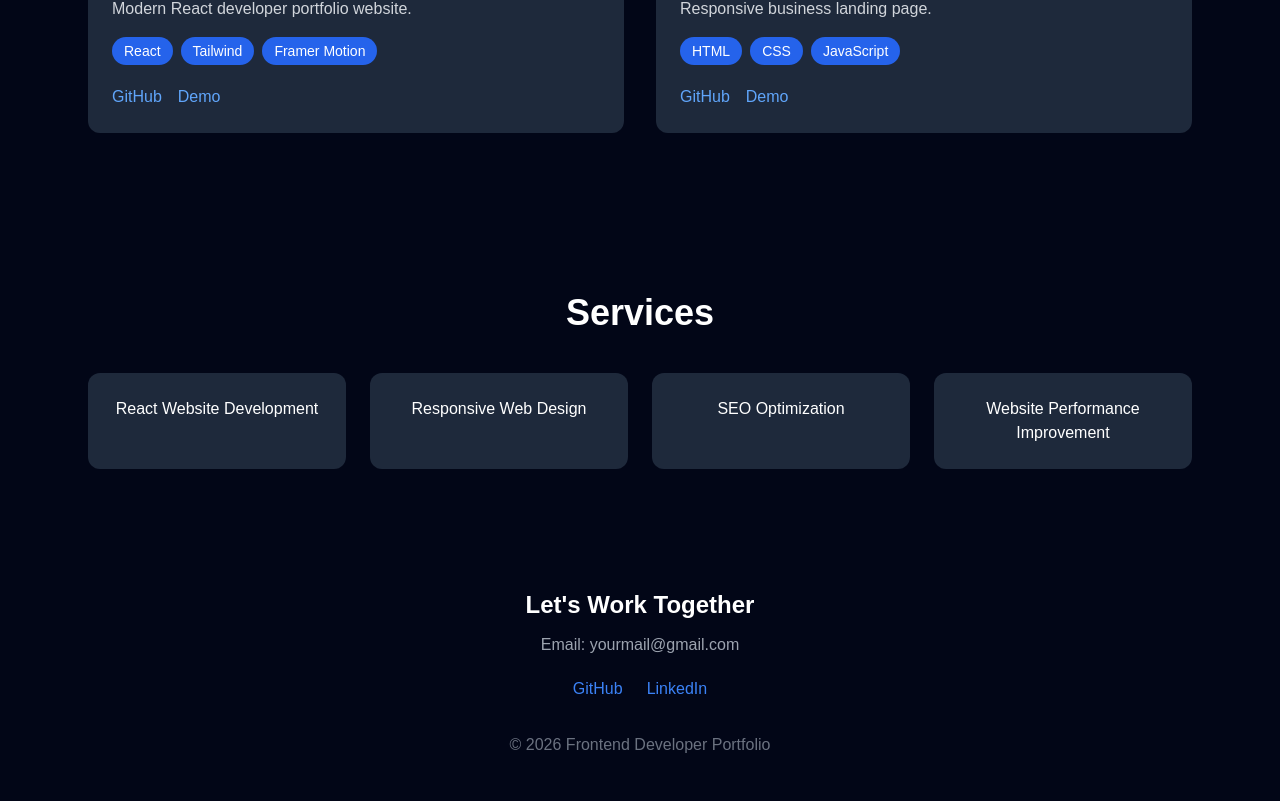
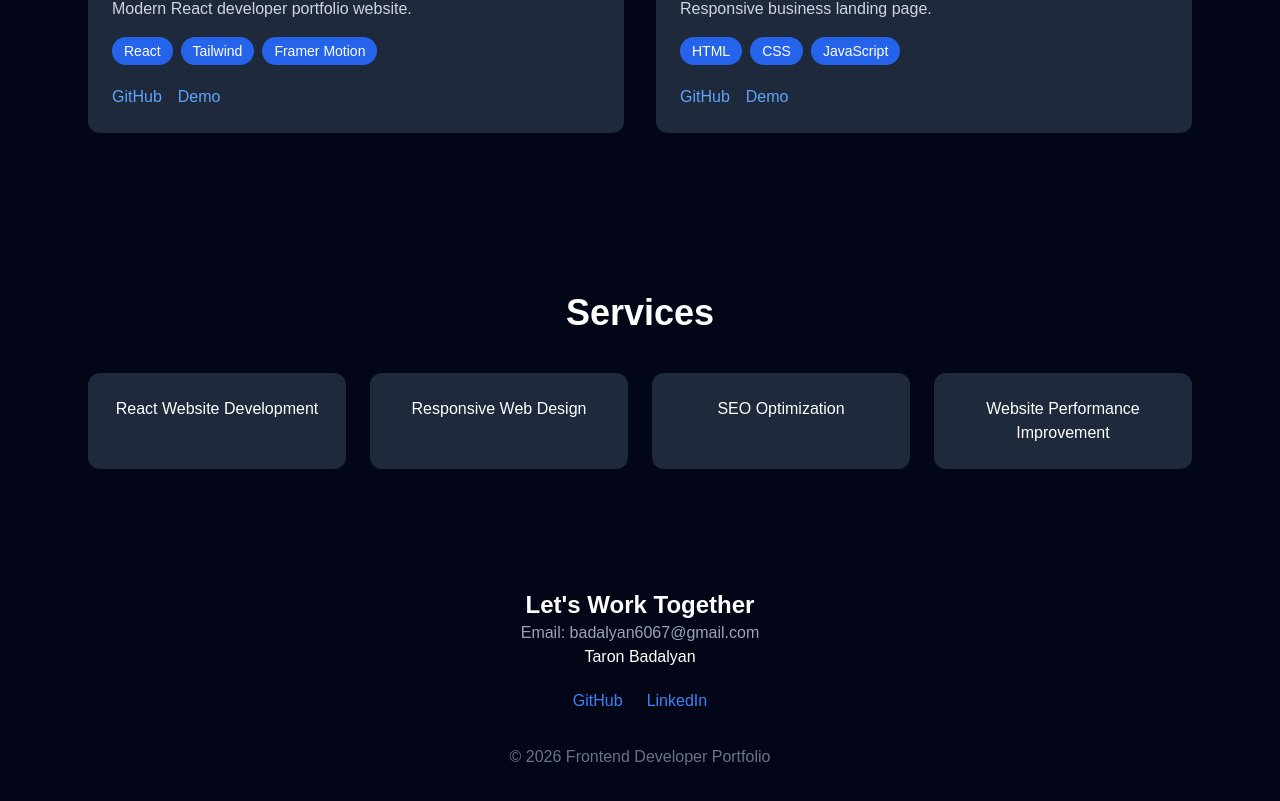
Before and after one commit to badalyan6067-hub/react-portfolio, a React app: page / in a window 1280 px wide. Shown: the part 1699-2500 px from the top of the page. Built offline with nearby package versions, Linux system fonts and the light colour scheme; the HTML template or start-up script is replaced by a standard one.

Commit message:
Update footer

```diff
--- a/src/components/Footer.jsx
+++ b/src/components/Footer.jsx
@@ -3,7 +3,8 @@ function Footer() {
     <footer id="contact" className="py-10 text-center bg-slate-950">
       <h3 className="text-2xl font-bold">Let's Work Together</h3>
 
-      <p className="text-gray-400 mt-3">Email: yourmail@gmail.com</p>
+      <a className="text-gray-400 mt-3">Email: badalyan6067@gmail.com</a>
+      <h1>Taron Badalyan</h1>
 
       <div className="mt-5">
         <a href="#" className="text-blue-500 mx-3">
```
